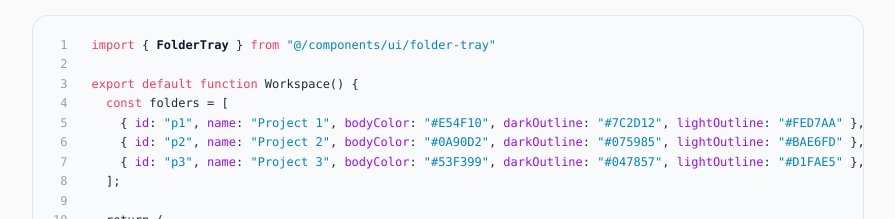
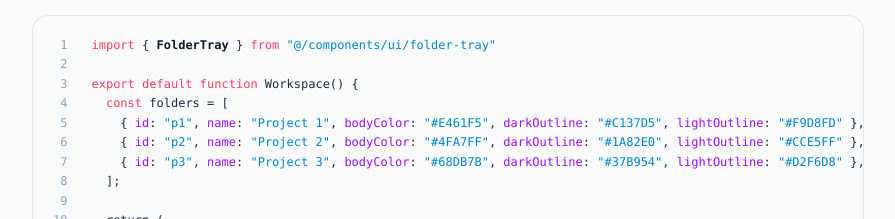
Before and after one commit to ThaminduDasanayake/chromaline, a Next.js app: page /components/folder-tray in a window 1280 px wide. Shown: the part 1000-1219 px from the top of the page, without its empty margins (192-1087 px from the left). Built offline with nearby package versions, Linux system fonts and the light colour scheme.

Commit message:
refactor: update default color palette presets and hex codes for folders and trays

```diff
--- a/app/components/folder-tray/page.tsx
+++ b/app/components/folder-tray/page.tsx
@@ -43,15 +43,15 @@ const CODE_EXAMPLE_LINES = [
       { text: ", " },
       { text: "bodyColor", cls: "text-purple-600" },
       { text: ": " },
-      { text: '"#E54F10"', cls: "text-[#0284c7]" },
+      { text: '"#E461F5"', cls: "text-[#0284c7]" },
       { text: ", " },
       { text: "darkOutline", cls: "text-purple-600" },
       { text: ": " },
-      { text: '"#7C2D12"', cls: "text-[#0284c7]" },
+      { text: '"#C137D5"', cls: "text-[#0284c7]" },
       { text: ", " },
       { text: "lightOutline", cls: "text-purple-600" },
       { text: ": " },
-      { text: '"#FED7AA"', cls: "text-[#0284c7]" },
+      { text: '"#F9D8FD"', cls: "text-[#0284c7]" },
       { text: " }," },
     ],
   },
@@ -69,15 +69,15 @@ const CODE_EXAMPLE_LINES = [
       { text: ", " },
       { text: "bodyColor", cls: "text-purple-600" },
       { text: ": " },
-      { text: '"#0A90D2"', cls: "text-[#0284c7]" },
+      { text: '"#4FA7FF"', cls: "text-[#0284c7]" },
       { text: ", " },
       { text: "darkOutline", cls: "text-purple-600" },
       { text: ": " },
-      { text: '"#075985"', cls: "text-[#0284c7]" },
+      { text: '"#1A82E0"', cls: "text-[#0284c7]" },
       { text: ", " },
       { text: "lightOutline", cls: "text-purple-600" },
       { text: ": " },
-      { text: '"#BAE6FD"', cls: "text-[#0284c7]" },
+      { text: '"#CCE5FF"', cls: "text-[#0284c7]" },
       { text: " }," },
     ],
   },
@@ -95,15 +95,15 @@ const CODE_EXAMPLE_LINES = [
       { text: ", " },
       { text: "bodyColor", cls: "text-purple-600" },
       { text: ": " },
-      { text: '"#53F399"', cls: "text-[#0284c7]" },
+      { text: '"#68DB7B"', cls: "text-[#0284c7]" },
       { text: ", " },
       { text: "darkOutline", cls: "text-purple-600" },
       { text: ": " },
-      { text: '"#047857"', cls: "text-[#0284c7]" },
+      { text: '"#37B954"', cls: "text-[#0284c7]" },
       { text: ", " },
       { text: "lightOutline", cls: "text-purple-600" },
       { text: ": " },
-      { text: '"#D1FAE5"', cls: "text-[#0284c7]" },
+      { text: '"#D2F6D8"', cls: "text-[#0284c7]" },
       { text: " }," },
     ],
   },
@@ -138,9 +138,9 @@ const CODE_EXAMPLE_TEXT = `import { FolderTray } from "@/components/ui/folder-tr
 
 export default function Workspace() {
   const folders = [
-    { id: "p1", name: "Project 1", bodyColor: "#E54F10", darkOutline: "#7C2D12", lightOutline: "#FED7AA" },
-    { id: "p2", name: "Project 2", bodyColor: "#0A90D2", darkOutline: "#075985", lightOutline: "#BAE6FD" },
-    { id: "p3", name: "Project 3", bodyColor: "#53F399", darkOutline: "#047857", lightOutline: "#D1FAE5" },
+    { id: "p1", name: "Project 1", bodyColor: "#E461F5", darkOutline: "#C137D5", lightOutline: "#F9D8FD" },
+    { id: "p2", name: "Project 2", bodyColor: "#4FA7FF", darkOutline: "#1A82E0", lightOutline: "#CCE5FF" },
+    { id: "p3", name: "Project 3", bodyColor: "#68DB7B", darkOutline: "#37B954", lightOutline: "#D2F6D8" },
   ];
 
   return (
--- a/app/components/folder/page.tsx
+++ b/app/components/folder/page.tsx
@@ -14,13 +14,14 @@ import {
 } from "@/components/docs";
 
 const COLOR_PRESETS = [
-  { name: "Original", body: "#FFFFFF", dark: "#232327", light: "#E0E0E4" },
-  { name: "Orange", body: "#E54F10", dark: "#7C2D12", light: "#FED7AA" },
-  { name: "Electric Blue", body: "#0A90D2", dark: "#075985", light: "#BAE6FD" },
-  { name: "Mint Green", body: "#53F399", dark: "#047857", light: "#D1FAE5" },
-  { name: "Violet", body: "#8B5CF6", dark: "#4C1D95", light: "#DDD6FE" },
-  { name: "Amber", body: "#F59E0B", dark: "#92400E", light: "#FEF08A" },
-  { name: "Rose", body: "#F43F5E", dark: "#881337", light: "#FECDD3" },
+  { name: "Purple", body: "#E461F5", dark: "#C137D5", light: "#F9D8FD" },
+  { name: "Blue", body: "#4FA7FF", dark: "#1A82E0", light: "#CCE5FF" },
+  { name: "Green", body: "#68DB7B", dark: "#37B954", light: "#D2F6D8" },
+  { name: "Yellow", body: "#FFDE55", dark: "#DFBC1F", light: "#FFF4C2" },
+  { name: "Orange", body: "#FFA85F", dark: "#E08433", light: "#FFE3CC" },
+  { name: "Red", body: "#FF6C6C", dark: "#DF4144", light: "#FFD1D2" },
+  { name: "Gray", body: "#ADACB0", dark: "#88888E", light: "#E4E3E6" },
+  { name: "White", body: "#FFFFFF", dark: "#232327", light: "#E0E0E4" },
 ];
 
 const TAB_POSITIONS = [
@@ -71,15 +72,15 @@ const CODE_EXAMPLE_LINES = [
   },
   {
     num: 6,
-    parts: [{ text: "      bodyColor", cls: "text-purple-600" }, { text: '="#E54F10"' }],
+    parts: [{ text: "      bodyColor", cls: "text-purple-600" }, { text: '="#E461F5"' }],
   },
   {
     num: 7,
-    parts: [{ text: "      darkOutline", cls: "text-purple-600" }, { text: '="#7C2D12"' }],
+    parts: [{ text: "      darkOutline", cls: "text-purple-600" }, { text: '="#C137D5"' }],
   },
   {
     num: 8,
-    parts: [{ text: "      lightOutline", cls: "text-purple-600" }, { text: '="#FED7AA"' }],
+    parts: [{ text: "      lightOutline", cls: "text-purple-600" }, { text: '="#F9D8FD"' }],
   },
   {
     num: 9,
@@ -99,9 +100,9 @@ const CODE_EXAMPLE_TEXT = `import { Folder } from "@/components/ui/folder";
 export default function FolderDemo() {
   return (
     <Folder
-      bodyColor="#E54F10"
-      darkOutline="#7C2D12"
-      lightOutline="#FED7AA"
+      bodyColor="#E461F5"
+      darkOutline="#C137D5"
+      lightOutline="#F9D8FD"
       tabPosition="center"
       className="w-56 h-auto"
     />
@@ -112,19 +113,19 @@ const PROPS_DATA: PropItem[] = [
   {
     name: "bodyColor",
     type: "string",
-    default: '"#E54F10"',
+    default: '"#E461F5"',
     desc: "Hex fill color for the folder card face.",
   },
   {
     name: "darkOutline",
     type: "string",
-    default: '"#7C2D12"',
+    default: '"#C137D5"',
     desc: "Stroke color for silhouette outline, header line, and active tab dot.",
   },
   {
     name: "lightOutline",
     type: "string",
-    default: '"#FED7AA"',
+    default: '"#F9D8FD"',
     desc: "Stroke color for the 4 ruled lines and inactive punch dots.",
   },
   {
--- a/components/showcase/folder-tray-preview.tsx
+++ b/components/showcase/folder-tray-preview.tsx
@@ -19,9 +19,9 @@ export const WORKSPACE_FOLDERS: FolderItem<WorkspaceData>[] = [
   {
     id: "f-1",
     name: "The Tactile Web",
-    bodyColor: "#E54F10", // Vivid Terracotta Orange
-    darkOutline: "#7C2D12",
-    lightOutline: "#FED7AA",
+    bodyColor: "#E461F5", // macOS Finder Tag Purple
+    darkOutline: "#C137D5",
+    lightOutline: "#F9D8FD",
     category: "Essay",
     description:
       "An inquiry into why physical metaphors, paper grain, and spring physics make digital software feel durable and human.",
@@ -58,9 +58,9 @@ export const WORKSPACE_FOLDERS: FolderItem<WorkspaceData>[] = [
     name: "Button Component",
     href: "/components/button",
     target: "_blank",
-    bodyColor: "#0A90D2", // Vivid Electric Blue
-    darkOutline: "#075985",
-    lightOutline: "#BAE6FD",
+    bodyColor: "#4FA7FF", // macOS Finder Tag Blue
+    darkOutline: "#1A82E0",
+    lightOutline: "#CCE5FF",
     category: "Primitive",
     description:
       "Tactile micro-interaction button with spring press dynamics and dual-tone border bevels.",
@@ -76,9 +76,9 @@ export const WORKSPACE_FOLDERS: FolderItem<WorkspaceData>[] = [
   {
     id: "f-3",
     name: "Design Notes",
-    bodyColor: "#53F399", // Vivid Mint Spring Green
-    darkOutline: "#047857",
-    lightOutline: "#D1FAE5",
+    bodyColor: "#68DB7B", // macOS Finder Tag Green
+    darkOutline: "#37B954",
+    lightOutline: "#D2F6D8",
     category: "Guidelines",
     description: "Core design rules and specifications for tactile UI components.",
     content: (
@@ -100,7 +100,7 @@ export const WORKSPACE_FOLDERS: FolderItem<WorkspaceData>[] = [
     data: {
       branch: "main",
       status: "deployed",
-      updated: "3h ago",
+      updated: "2h ago",
       filesCount: 22,
       files: ["principles.md", "tokens.json"],
       envVars: [],
@@ -111,16 +111,16 @@ export const WORKSPACE_FOLDERS: FolderItem<WorkspaceData>[] = [
     name: "Folder Primitive",
     href: "/components/folder",
     target: "_blank",
-    bodyColor: "#8B5CF6", // Vivid Bright Violet
-    darkOutline: "#4C1D95",
-    lightOutline: "#DDD6FE",
+    bodyColor: "#FFDE55", // macOS Finder Tag Yellow
+    darkOutline: "#DFBC1F",
+    lightOutline: "#FFF4C2",
     category: "Primitive",
     description:
       "Individual SVG manila folder card with 5 ruled lines, dual-layer borders, and dynamic fill.",
     data: {
       branch: "main",
       status: "synced",
-      updated: "4h ago",
+      updated: "3h ago",
       filesCount: 8,
       files: ["folder.tsx", "registry.json"],
       envVars: [],
@@ -129,9 +129,9 @@ export const WORKSPACE_FOLDERS: FolderItem<WorkspaceData>[] = [
   {
     id: "f-5",
     name: "Release Notes",
-    bodyColor: "#F59E0B", // Vivid Bright Amber
-    darkOutline: "#92400E",
-    lightOutline: "#FEF08A",
+    bodyColor: "#FFA85F", // macOS Finder Tag Orange
+    darkOutline: "#E08433",
+    lightOutline: "#FFE3CC",
     category: "Changelog",
     description: "Version 0.1.0 release notes and feature changelog.",
     content: (
@@ -141,7 +141,7 @@ export const WORKSPACE_FOLDERS: FolderItem<WorkspaceData>[] = [
         </p>
         <p>• Hairline Riffle 3D isometric tray with interactive spring card riffle physics.</p>
         <p>
-          • Floating 9-color inspector with true-opacity swatches and dynamic text contrast
+          • Floating 8-color inspector with true-opacity swatches and dynamic text contrast
           inversion.
         </p>
         <p>
@@ -153,7 +153,7 @@ export const WORKSPACE_FOLDERS: FolderItem<WorkspaceData>[] = [
     data: {
       branch: "v0.1.0",
       status: "deployed",
-      updated: "5h ago",
+      updated: "4h ago",
       filesCount: 54,
       files: ["CHANGELOG.md"],
       envVars: [],
@@ -161,35 +161,41 @@ export const WORKSPACE_FOLDERS: FolderItem<WorkspaceData>[] = [
   },
   {
     id: "f-6",
-    name: "Brand Palette",
-    bodyColor: "#F43F5E", // Vivid Bright Rose
-    darkOutline: "#881337",
-    lightOutline: "#FECDD3",
-    category: "Tokens",
-    description:
-      "9 high-saturation ink tones formulated for deep contrast on both dark and light surfaces.",
+    name: "Hotfixes & Alerts",
+    bodyColor: "#FF6C6C", // macOS Finder Tag Red
+    darkOutline: "#DF4144",
+    lightOutline: "#FFD1D2",
+    category: "Incident",
+    description: "Active hotfixes, security patches, and critical operational notices.",
+    content: (
+      <div className="space-y-2.5">
+        <p className="font-mono text-xs tracking-wider uppercase opacity-75">Notice Queue</p>
+        <p>• Zero pending high-priority vulnerabilities in current release branch.</p>
+        <p>• Hairline vector geometry isolated with scoped attribute selectors.</p>
+      </div>
+    ),
     data: {
       branch: "main",
       status: "deployed",
-      updated: "1d ago",
-      filesCount: 16,
-      files: ["palette.json", "swatches.ase"],
+      updated: "5h ago",
+      filesCount: 6,
+      files: ["alerts.log", "audit.json"],
       envVars: [],
     },
   },
   {
     id: "f-7",
-    name: "Architecture",
-    bodyColor: "#06B6D4", // Vivid Bright Cyan
-    darkOutline: "#155E75",
-    lightOutline: "#CFFAFE",
+    name: "System Architecture",
+    bodyColor: "#ADACB0", // macOS Finder Tag Gray
+    darkOutline: "#88888E",
+    lightOutline: "#E4E3E6",
     category: "Engineering",
     description:
       "Hairline canvas pipeline driving SVG geometry through CSS variables for instantaneous 0ms repaint performance.",
     data: {
       branch: "v2-release",
       status: "synced",
-      updated: "2d ago",
+      updated: "1d ago",
       filesCount: 40,
       files: ["architecture.md", "pipeline.ts"],
       envVars: [],
@@ -198,16 +204,16 @@ export const WORKSPACE_FOLDERS: FolderItem<WorkspaceData>[] = [
   {
     id: "f-8",
     name: "Manifesto",
-    bodyColor: "#6366F1", // Vivid Bright Indigo
-    darkOutline: "#312E81",
-    lightOutline: "#E0E7FF",
+    bodyColor: "#FFFFFF", // White Cardstock
+    darkOutline: "#232327",
+    lightOutline: "#E0E0E4",
     category: "Philosophy",
     description:
       "Software should feel like fine stationery: carefully folded, pleasing to touch, and crafted to last.",
     data: {
       branch: "main",
       status: "deployed",
-      updated: "3d ago",
+      updated: "2d ago",
       filesCount: 12,
       files: ["manifesto.md"],
       envVars: [],
@@ -216,15 +222,14 @@ export const WORKSPACE_FOLDERS: FolderItem<WorkspaceData>[] = [
 ];
 
 export const FOLDER_COLOR_OPTIONS = [
-  { name: "Original", body: "#FFFFFF", dark: "#232327", light: "#E0E0E4" },
-  { name: "Orange", body: "#E54F10", dark: "#7C2D12", light: "#FED7AA" },
-  { name: "Electric Blue", body: "#0A90D2", dark: "#075985", light: "#BAE6FD" },
-  { name: "Mint Green", body: "#53F399", dark: "#047857", light: "#D1FAE5" },
-  { name: "Violet", body: "#8B5CF6", dark: "#4C1D95", light: "#DDD6FE" },
-  { name: "Amber", body: "#F59E0B", dark: "#92400E", light: "#FEF08A" },
-  { name: "Rose", body: "#F43F5E", dark: "#881337", light: "#FECDD3" },
-  { name: "Cyan", body: "#06B6D4", dark: "#155E75", light: "#CFFAFE" },
-  { name: "Indigo", body: "#6366F1", dark: "#312E81", light: "#E0E7FF" },
+  { name: "Purple", body: "#E461F5", dark: "#C137D5", light: "#F9D8FD" },
+  { name: "Blue", body: "#4FA7FF", dark: "#1A82E0", light: "#CCE5FF" },
+  { name: "Green", body: "#68DB7B", dark: "#37B954", light: "#D2F6D8" },
+  { name: "Yellow", body: "#FFDE55", dark: "#DFBC1F", light: "#FFF4C2" },
+  { name: "Orange", body: "#FFA85F", dark: "#E08433", light: "#FFE3CC" },
+  { name: "Red", body: "#FF6C6C", dark: "#DF4144", light: "#FFD1D2" },
+  { name: "Gray", body: "#ADACB0", dark: "#88888E", light: "#E4E3E6" },
+  { name: "White", body: "#FFFFFF", dark: "#232327", light: "#E0E0E4" },
 ];
 
 function isDarkColor(hex?: string): boolean {
--- a/components/showcase/link-folder-tray-preview.tsx
+++ b/components/showcase/link-folder-tray-preview.tsx
@@ -9,9 +9,9 @@ export const NAV_FOLDERS: FolderItem[] = [
     id: "nav-home",
     name: "Overview",
     href: "/",
-    bodyColor: "#E54F10", // Vivid Orange
-    darkOutline: "#7C2D12",
-    lightOutline: "#FED7AA",
+    bodyColor: "#E461F5", // Purple
+    darkOutline: "#C137D5",
+    lightOutline: "#F9D8FD",
     category: "Route",
     description: "Chromaline design system homepage and showcase.",
   },
@@ -19,9 +19,9 @@ export const NAV_FOLDERS: FolderItem[] = [
     id: "nav-button",
     name: "Button",
     href: "/components/button",
-    bodyColor: "#0A90D2", // Electric Blue
-    darkOutline: "#075985",
-    lightOutline: "#BAE6FD",
+    bodyColor: "#4FA7FF", // Blue
+    darkOutline: "#1A82E0",
+    lightOutline: "#CCE5FF",
     category: "Component",
     description: "Tactile micro-interaction button with spring press dynamics.",
   },
@@ -29,9 +29,9 @@ export const NAV_FOLDERS: FolderItem[] = [
     id: "nav-folder",
     name: "Folder",
     href: "/components/folder",
-    bodyColor: "#53F399", // Mint Green
-    darkOutline: "#047857",
-    lightOutline: "#D1FAE5",
+    bodyColor: "#68DB7B", // Green
+    darkOutline: "#37B954",
+    lightOutline: "#D2F6D8",
     category: "Component",
     description: "Standalone 2D vector folder with exact filleted tabs.",
   },
@@ -39,9 +39,9 @@ export const NAV_FOLDERS: FolderItem[] = [
     id: "nav-tray",
     name: "Folder Tray",
     href: "/components/folder-tray",
-    bodyColor: "#8B5CF6", // Violet
-    darkOutline: "#4C1D95",
-    lightOutline: "#DDD6FE",
+    bodyColor: "#FFDE55", // Yellow
+    darkOutline: "#DFBC1F",
+    lightOutline: "#FFF4C2",
     category: "Component",
     description: "3D kinematic card tray with hairline riffle physics.",
   },
@@ -50,9 +50,9 @@ export const NAV_FOLDERS: FolderItem[] = [
     name: "GitHub",
     href: "https://github.com",
     target: "_blank",
-    bodyColor: "#F59E0B", // Amber
-    darkOutline: "#92400E",
-    lightOutline: "#FEF08A",
+    bodyColor: "#FFA85F", // Orange
+    darkOutline: "#E08433",
+    lightOutline: "#FFE3CC",
     category: "External",
     description: "View repository, release notes, and source code.",
   },
@@ -60,9 +60,9 @@ export const NAV_FOLDERS: FolderItem[] = [
     id: "nav-changelog",
     name: "Changelog",
     href: "/",
-    bodyColor: "#F43F5E", // Rose
-    darkOutline: "#881337",
-    lightOutline: "#FECDD3",
+    bodyColor: "#FF6C6C", // Red
+    darkOutline: "#DF4144",
+    lightOutline: "#FFD1D2",
     category: "Updates",
     description: "Latest component updates and release notes.",
   },
@@ -71,9 +71,9 @@ export const NAV_FOLDERS: FolderItem[] = [
     name: "Registry JSON",
     href: "/r/folder-tray.json",
     target: "_blank",
-    bodyColor: "#06B6D4", // Cyan
-    darkOutline: "#155E75",
-    lightOutline: "#CFFAFE",
+    bodyColor: "#ADACB0", // Gray
+    darkOutline: "#88888E",
+    lightOutline: "#E4E3E6",
     category: "API",
     description: "Direct shadcn registry schema endpoint for CLI installation.",
   },
@@ -81,9 +81,9 @@ export const NAV_FOLDERS: FolderItem[] = [
     id: "nav-select",
     name: "Select Bar",
     href: "/components/select-bar",
-    bodyColor: "#6366F1", // Indigo
-    darkOutline: "#312E81",
-    lightOutline: "#E0E7FF",
+    bodyColor: "#FFFFFF", // White
+    darkOutline: "#232327",
+    lightOutline: "#E0E0E4",
     category: "Component",
     description: "Elastic kinetic segmented pill and color swatch selector.",
   },
--- a/components/ui/folder-tray.tsx
+++ b/components/ui/folder-tray.tsx
@@ -46,11 +46,11 @@ export interface FolderTrayProps<T = unknown> {
   folders: FolderItem<T>[];
   /** Visual theme variant: "color" for vibrant colored folders, "original" for clean monochrome white line-art (default: "color") */
   variant?: "color" | "original";
-  /** Default body color (default: "#E54F10") */
+  /** Default body color (default: "#E461F5") */
   defaultBodyColor?: string;
-  /** Default dark outline (default: "#7C2D12") */
+  /** Default dark outline (default: "#C137D5") */
   defaultDarkOutline?: string;
-  /** Default light outline (default: "#FED7AA") */
+  /** Default light outline (default: "#F9D8FD") */
   defaultLightOutline?: string;
   /** Callback triggered when a folder is clicked */
   onOpen?: (folder: FolderItem<T>) => void;
@@ -69,9 +69,9 @@ export interface FolderTrayProps<T = unknown> {
 export function FolderTray<T = unknown>({
   folders,
   variant = "color",
-  defaultBodyColor = "#E54F10",
-  defaultDarkOutline = "#7C2D12",
-  defaultLightOutline = "#FED7AA",
+  defaultBodyColor = "#E461F5",
+  defaultDarkOutline = "#C137D5",
+  defaultLightOutline = "#F9D8FD",
   onOpen,
   onSelect,
   onHover,
--- a/components/ui/folder.tsx
+++ b/components/ui/folder.tsx
@@ -91,9 +91,9 @@ const SILHOUETTES = [
  * using geometric vector paths, tab fillets, ruled lines, and punch dots.
  */
 export function Folder({
-  bodyColor = "#E54F10",
-  darkOutline = "#7C2D12",
-  lightOutline = "#FED7AA",
+  bodyColor = "#E461F5",
+  darkOutline = "#C137D5",
+  lightOutline = "#F9D8FD",
   borderWidth = 1.2,
   depth = true,
   folderIndex = 0,
```
Also changed, not shown: public/r/folder-tray.json (+2 -2 lines), public/r/folder.json (+1 -1 lines), public/r/index.json.
